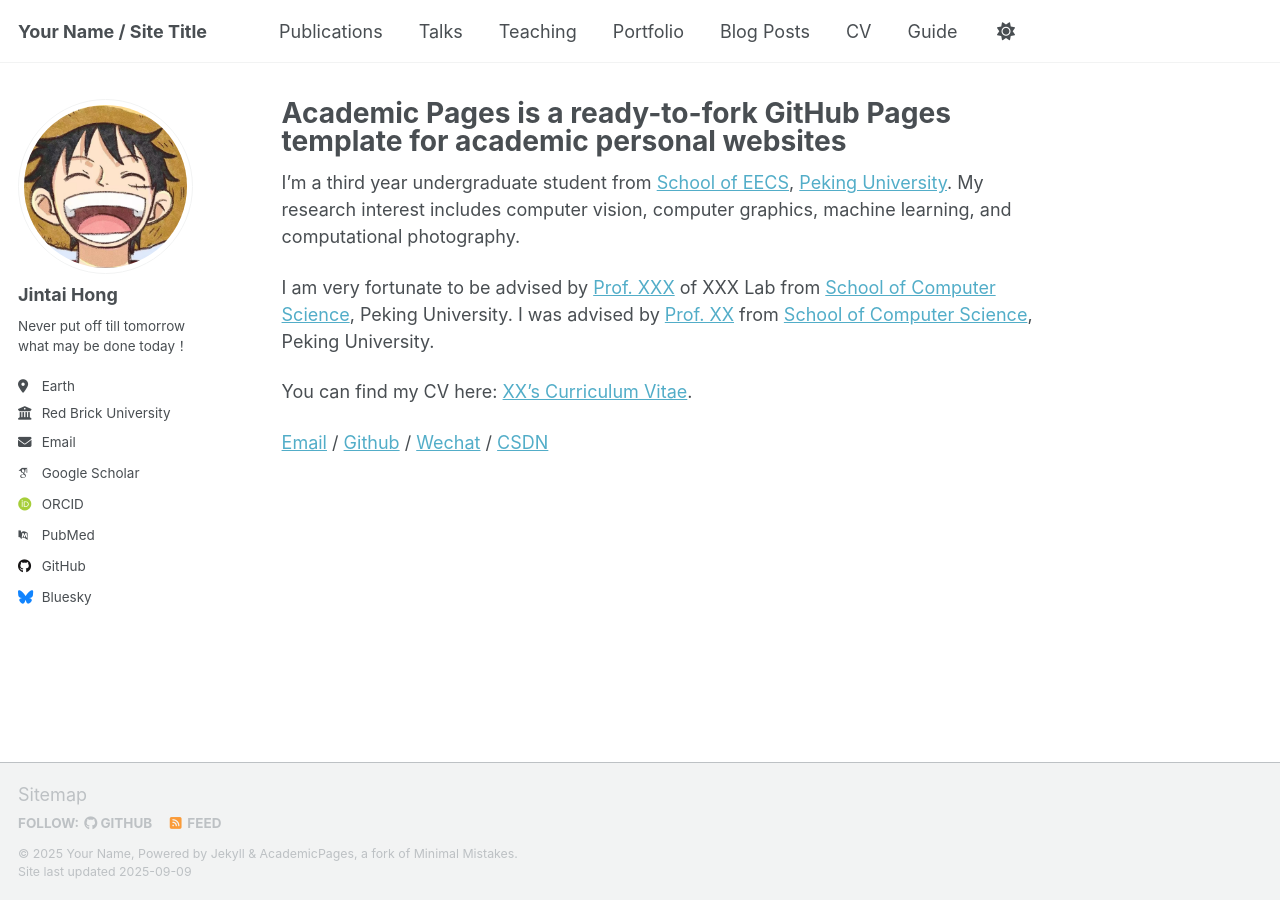
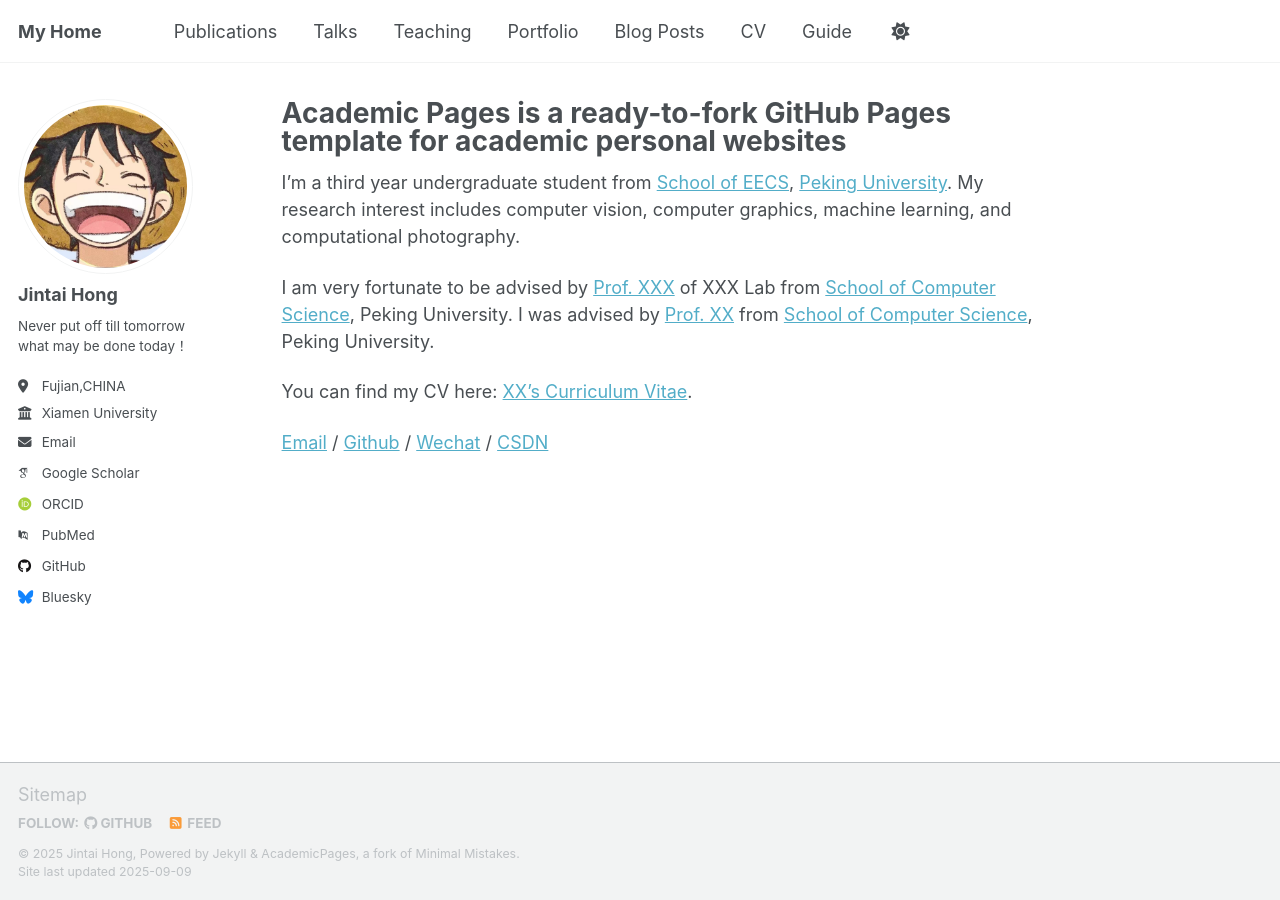
Before and after one commit to Jasper0209/jasper0209.github.io, a Jekyll site: the page built from _pages/about.md, in a window 1280 px wide. Built offline with Jekyll 4.4.1, drawn with Linux system fonts in a browser that asks for light colours; some web fonts are replaced; a script that is not in the unit is left out.

Commit message:
Update _config.yml

```diff
--- a/_config.yml
+++ b/_config.yml
@@ -9,9 +9,9 @@
 # Basic Site Settings
 locale                   : "en-US"
 site_theme               : "default" # Currently available options are "default", "air"
-title                    : "Your Name / Site Title"
+title                    : "My Home"
 title_separator          : "-"
-name                     : &name "Your Name"
+name                     : &name "Jintai Hong"
 description              : &description "personal description"
 url                      : https://academicpages.github.io # the base hostname & protocol for your site e.g. "https://[your GitHub username].github.io" or if you already have some other page hosted on Github then use "https://[your GitHub username].github.io/[Your Repo Name]"
 baseurl                  : "" # the subpath of your site, e.g. "/blog"
@@ -26,10 +26,10 @@ author:
   name             : "Jintai Hong"
   pronouns         : # example: "she/her"
   bio              : "Never put off till tomorrow what may be done today！"
-  location         : "Earth"
-  employer         : "Red Brick University"
+  location         : "Fujian,CHINA"
+  employer         : "Xiamen University"
   uri              : # URL
-  email            : "none@example.org"
+  email            : ""
 
   # Academic websites
   academia         : # URL
```
